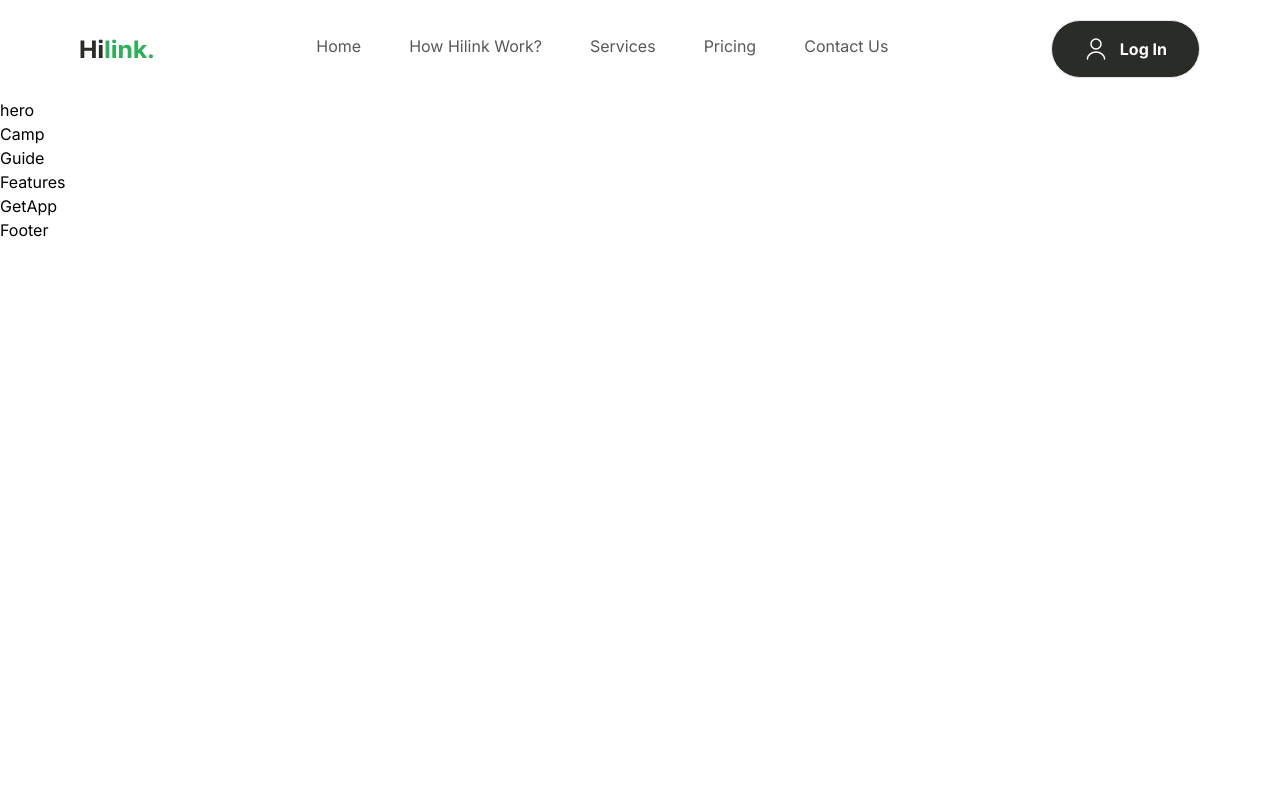
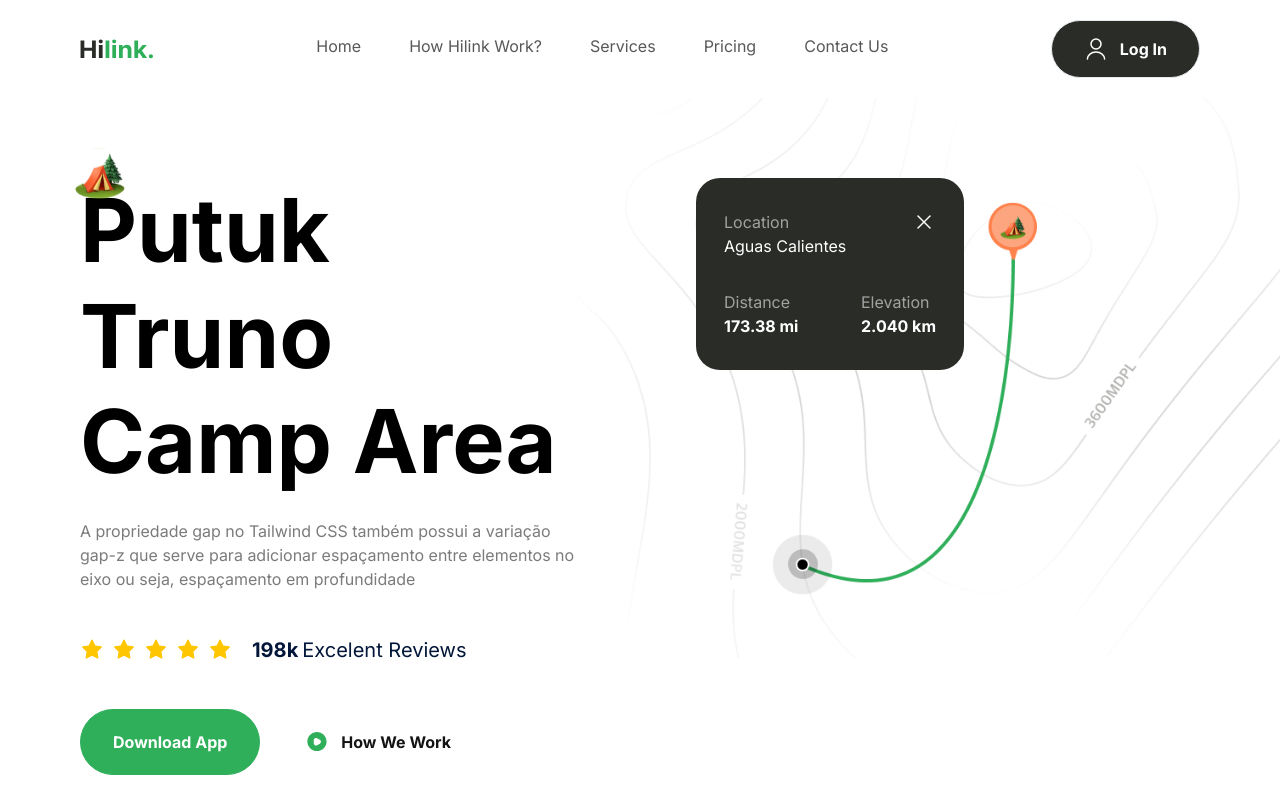
Before and after one commit to hadrianus-dev/travel-app-nextjs-typescript, a Next.js app: page / in a window 1280 px wide. Shown: the top 800 px of the page. Built offline with nearby package versions, Linux system fonts and the light colour scheme.

Commit message:
Hero components is done

```diff
--- a/components/Button.tsx
+++ b/components/Button.tsx
@@ -4,7 +4,7 @@
     type: 'button' | 'submit',
     title: string,
     icon?: string,
-    variant: 'btn_dark_green',
+    variant: string,
 }
 
 const Button = ({ type, title, icon, variant }: ButtonProps) => {
--- a/components/Hero.tsx
+++ b/components/Hero.tsx
@@ -1,8 +1,83 @@
-import React from 'react'
+import Image from 'next/image';
+import Button from './Button';
 
 const Hero = () => {
     return (
-        <div>hero</div>
+        <section className='max-container padding-container
+        flex flex-col gap-20 py-10 pb-32 md:gap-28 lg:py-20 xl:flex-row'>
+            <div className="hero-map"></div>
+            {/*LEFT*/}
+            <div className="relative z-20 flex flex-1 flex-col xl:w-1/2">
+                <Image
+                    src='/camp.svg'
+                    alt='camp'
+                    width={50}
+                    height={50}
+                    className='absolute left-[-5px] top-[-30px] w-10 lg:w-[50px]'
+                 />
+
+
+                <h1 className='bold-52 lg:bold-88'>Putuk Truno Camp Area</h1>
+                <p className="regulr-16 mt-6 text-gray-30 xl:max-w-[520px]">
+                    A propriedade gap no Tailwind CSS
+                    também possui a variação gap-z que serve para adicionar espaçamento
+                    entre elementos no eixo ou seja, espaçamento em profundidade
+                </p>
+
+                <div className="my-11 flex flex-wrap gap-5">
+                    <div className="flex items-center gap-2">
+                        {Array(5).fill(1).map((_, index) => (
+                            <Image
+                                src='/star.svg'
+                                key={index}
+                                alt='star'
+                                width={24}
+                                height={24}
+                            />
+                        ))}
+                    </div>
+                    <p className='bold-16 lg:bold-20 text-blue-70'>
+                        198k
+                        <span className='regular-16 lg:regular-20 ml-1'>Excelent Reviews</span>
+                    </p>
+                </div>
+                <div className="flex flex-col w-full gap-3 sm:flex-row">
+                    <Button
+                        type='button'
+                        title='Download App'
+                        variant='btn_green'
+                     />
+                    <Button
+                        type='button'
+                        title='How We Work'
+                        icon='/play.svg'
+                        variant='btn_white_text'
+                     />
+                </div>
+            </div>
+            <div className='relative flex flex-1 items-start'>
+                <div className="relative z-20 flex w-[268px] flex-col gap-8 rounded-3xl bg-green-90 px-7 py-8">
+                    <div className="flex flex-col">
+                        <div className="flexBetween">
+                            <p className="regular-16 text-gray-20">Location</p>
+                            <Image src='/close.svg' alt='close' width={24} height={24} />
+                        </div>
+                        <p className="regular-16 text-white">Aguas Calientes</p>
+                    </div>
+
+                    <div className="flexBetween">
+                        <div className="flex flex-col">
+                            <p className="regular-16 text-gray-20">Distance</p>
+                            <p className="bold-16 text-white">173.38 mi</p>
+                        </div>
+                        <div className="flex flex-col">
+                            <p className="regular-16 text-gray-20">Elevation</p>
+                            <p className="bold-16 text-white">2.040 km</p>
+                        </div>
+                    </div>
+                </div>
+            </div>
+        </section>
     )
 }
 
```
